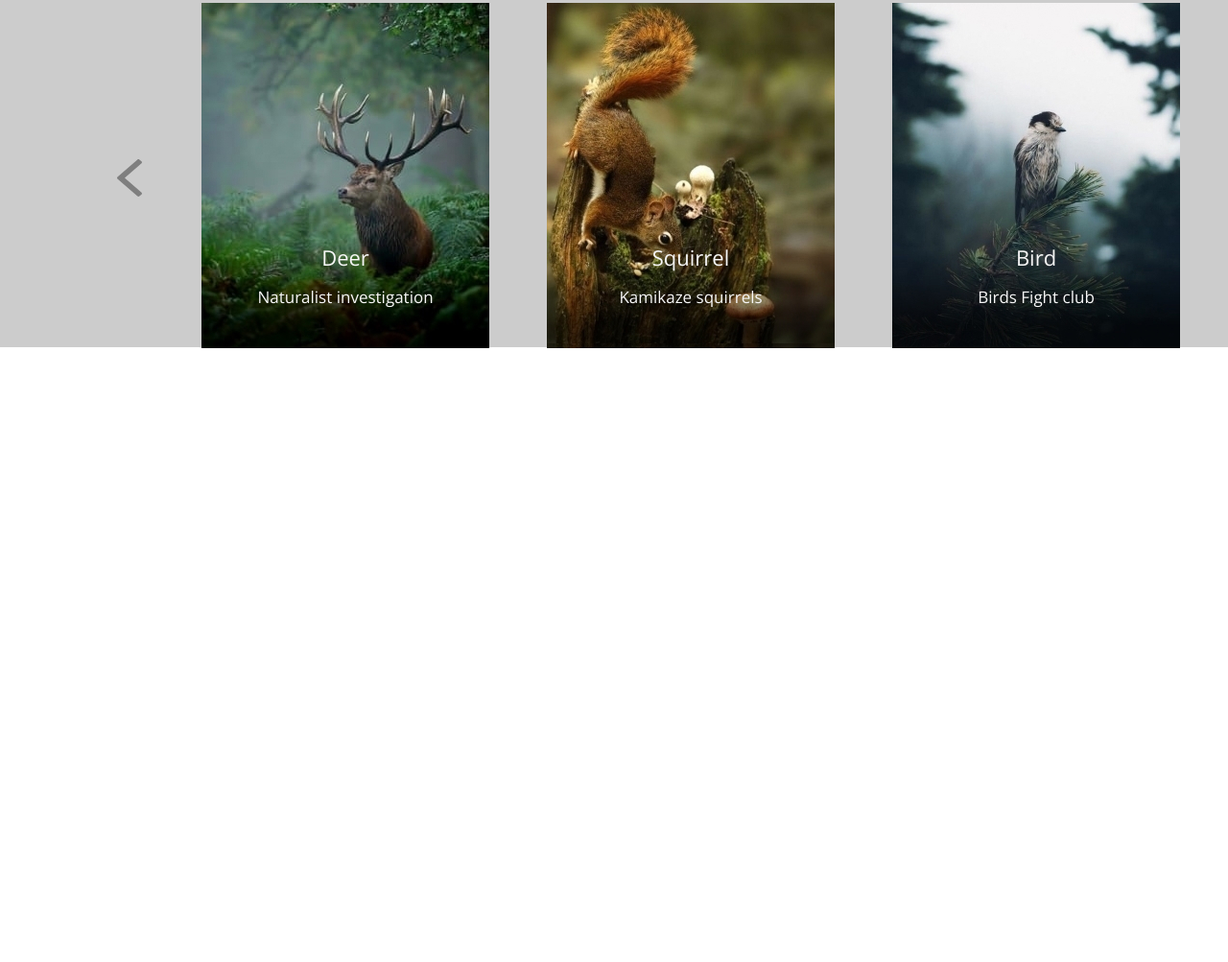
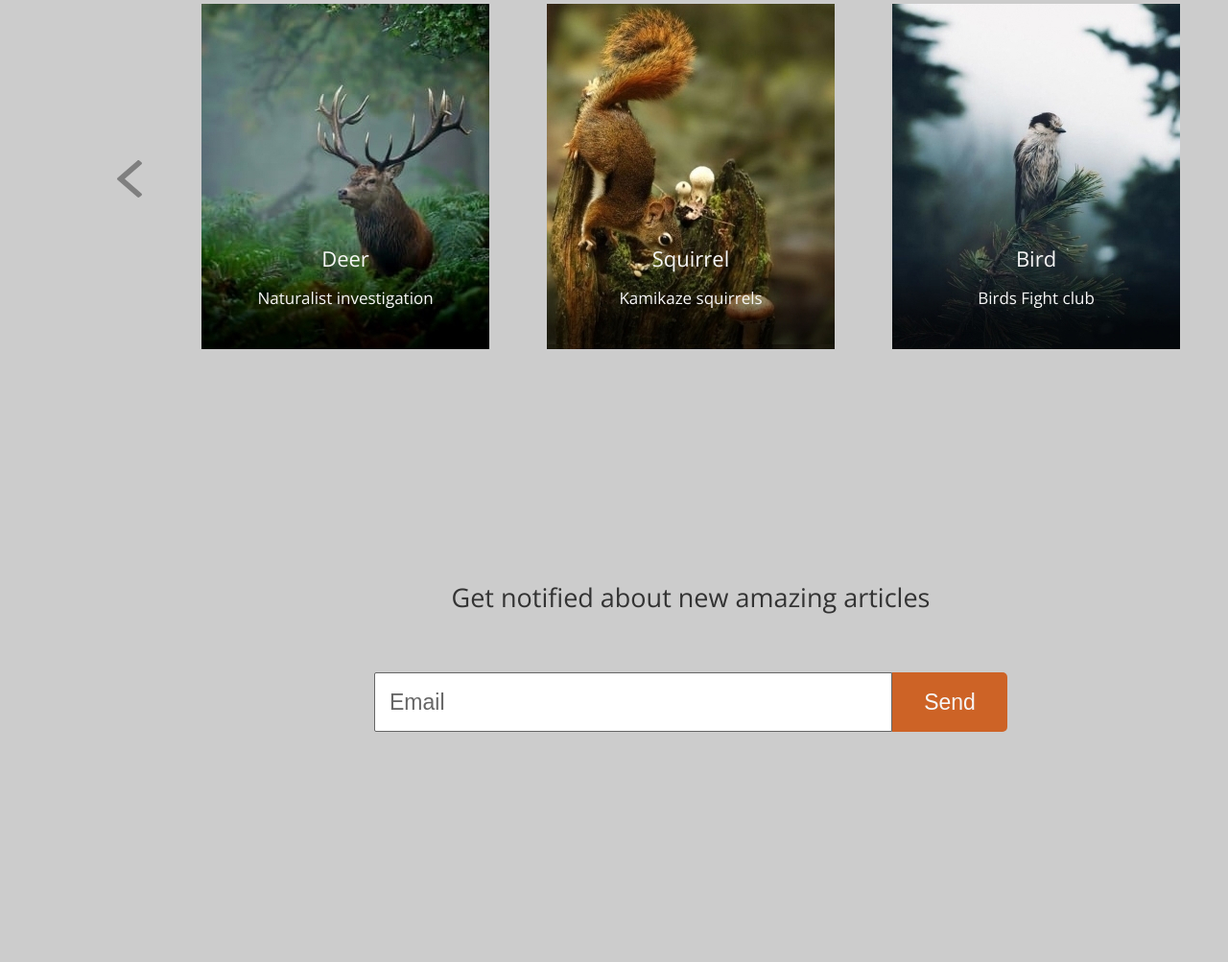
Before and after one commit to vsmaliakou/wildlife, a plain HTML site: page index.html in a window 1280 px wide. Shown: the part 1145-2148 px from the top of the page at 96% size. Before the commit the page ends 1508 px from the top, so only its background shows below. Drawn offline with nearby package versions, Linux system fonts and the light colour scheme.

Commit message:
feat: add notified section

```diff
--- a/index.html
+++ b/index.html
@@ -93,6 +93,15 @@
           </div>
         </div>
       </section>
+      <section class="notified">
+        <div class="wrapper">
+          <h3 class="notified__caption">Get notified about new amazing articles</h3>
+          <form class="form" action="#" method="POST">
+            <input class="form__input" type="email" placeholder="Email" pattern="[a-z0-9._%+-]+@[a-z0-9.-]+\.[a-z]{2,}$" required>
+            <button class="form__submit btn" type="submit">Send</button>
+          </form>
+        </div>
+      </section>
     </main>
   </body>
 </html>
--- a/style.css
+++ b/style.css
@@ -154,7 +154,7 @@ ul {
 }
 
 .survival {
-  height: 700px;
+  height: 701px;
 }
 
 .survival__bg {
@@ -322,3 +322,49 @@ ul {
   font-weight: 400;
   text-align: center;
 }
+
+.notified {
+  padding-bottom: 240px;
+  max-height: 640px;
+}
+
+.notified__caption {
+  padding: 241px 0 60px;
+  color: var(--font-dark);
+  font-family: "Open Sans", sans-serif;
+  font-size: 27px;
+  font-weight: 400;
+  text-align: center;
+}
+
+.form {
+  margin: 0 auto;
+  width: 660px;
+  height: 62px;
+  display: flex;
+}
+
+.form__input {
+  padding: 0 15px;
+  width: 540px;
+  height: 100%;
+  outline: none;
+  font-size: 23px;
+  border: 1px solid var(--font-grey);
+  border-radius: 2px;
+  border-bottom-right-radius: 0;
+  border-top-right-radius: 0;
+}
+
+.form__input::placeholder {
+  color: var(--font-grey);
+  font-size: 23px;
+  font-weight: 400;
+}
+
+.form__submit {
+  width: 120px;
+  height: 100%;
+  border-top-left-radius: 0;
+  border-bottom-left-radius: 0;
+}
```
